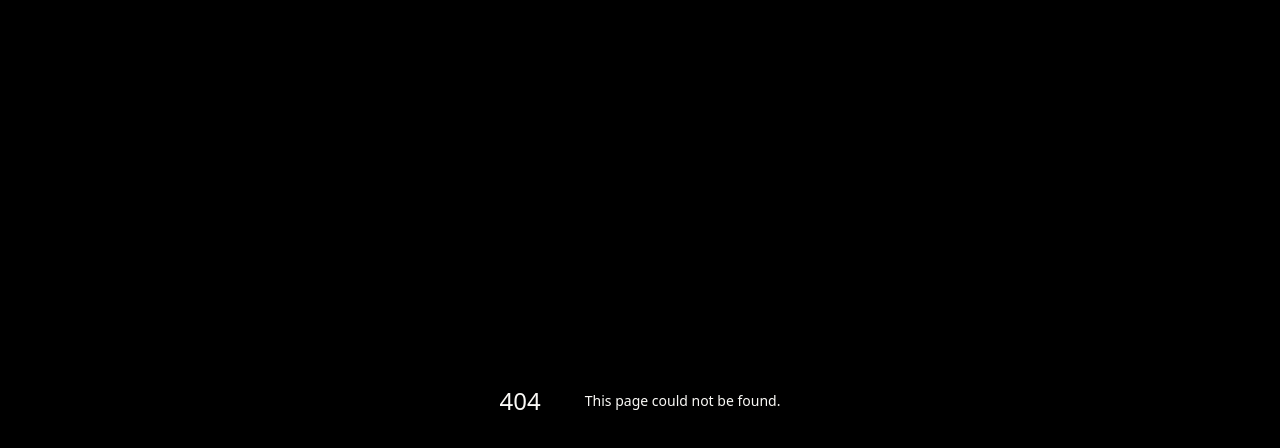
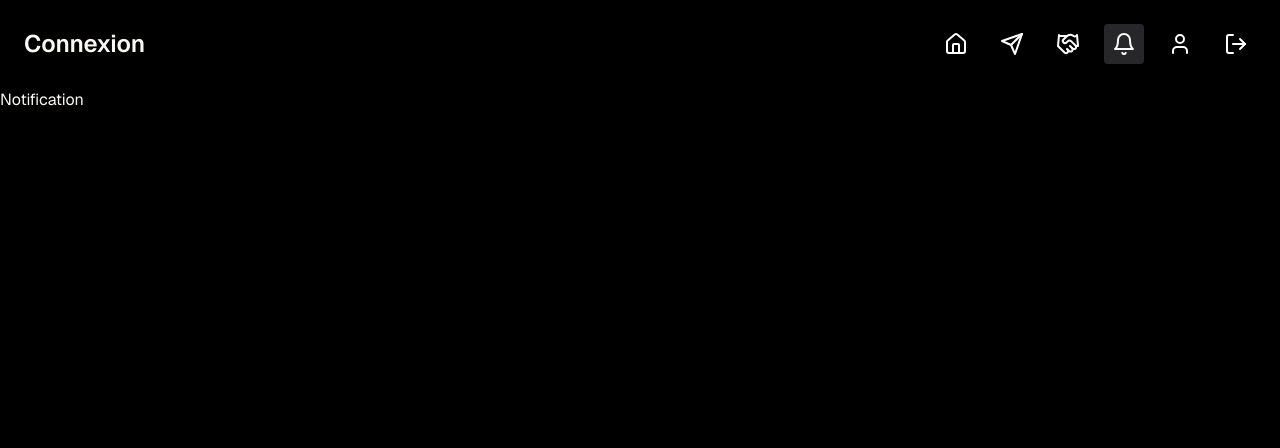
Before and after one commit to praneethravuri/connexion, a Next.js app: page /notifications in a window 1280 px wide. Before the commit this address had no page. Shown: the top 448 px of the page. Built offline with nearby package versions, Linux system fonts and the light colour scheme.

Commit message:
Created template pages

```diff
--- a/app/(root)/homepage/page.tsx
+++ b/app/(root)/homepage/page.tsx
@@ -1,13 +1,9 @@
-import NavBar from '@/components/shared/NavBar'
+
 import React from 'react'
 
 const HomePage = () => {
   return (
-    <>
-    <NavBar />
     <div className='bg-black'>HomePage</div>
-    </>
-
   )
 }
 
--- /dev/null
+++ b/app/(root)/layout.tsx
@@ -0,0 +1,22 @@
+// layout.tsx
+import { ReactNode } from "react";
+import "../globals.css";
+import type { Metadata } from "next";
+import NavBar from '@/components/shared/NavBar'
+
+export const metadata: Metadata = {
+    title: "Connexion",
+    description: "Generated by create next app",
+  };
+
+export default function AuthLayout({ children }: { children: ReactNode }) {
+
+
+    return (
+      <div>
+        {/* Auth-specific layout components like headers or footers */}
+        <NavBar />
+        {children}
+      </div>
+    );
+  }
--- a/app/(root)/messages/page.tsx
+++ b/app/(root)/messages/page.tsx
@@ -1,12 +1,7 @@
 import React from 'react'
-import NavBar from '@/components/shared/NavBar'
-
 const Messages = () => {
   return (
-    <>
-    <NavBar />
     <div className='bg-black'>Messages</div>
-    </>
   )
 }
 
--- /dev/null
+++ b/app/(root)/notifications/page.tsx
@@ -0,0 +1,13 @@
+import React from 'react'
+
+const
+Notification = () => {
+  return (
+    <div>
+        Notification
+    </div>
+  )
+}
+
+export default
+Notification
--- /dev/null
+++ b/app/(root)/people/page.tsx
@@ -0,0 +1,9 @@
+import React from 'react'
+
+const People = () => {
+  return (
+    <div>People</div>
+  )
+}
+
+export default People
--- /dev/null
+++ b/app/(root)/profile/page.tsx
@@ -0,0 +1,9 @@
+import React from 'react'
+
+const Profile = () => {
+  return (
+    <div>Profile</div>
+  )
+}
+
+export default Profile
```
